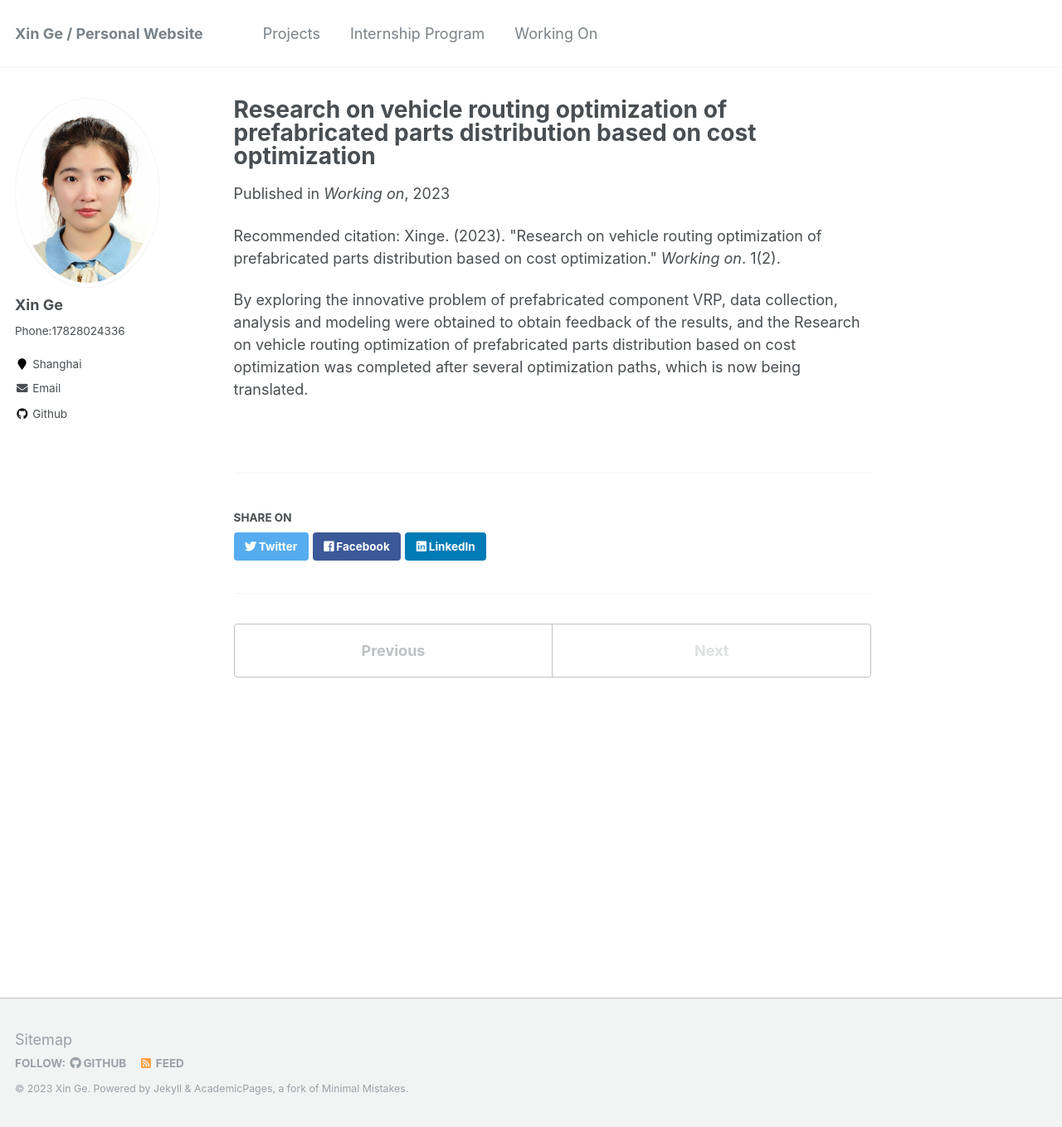
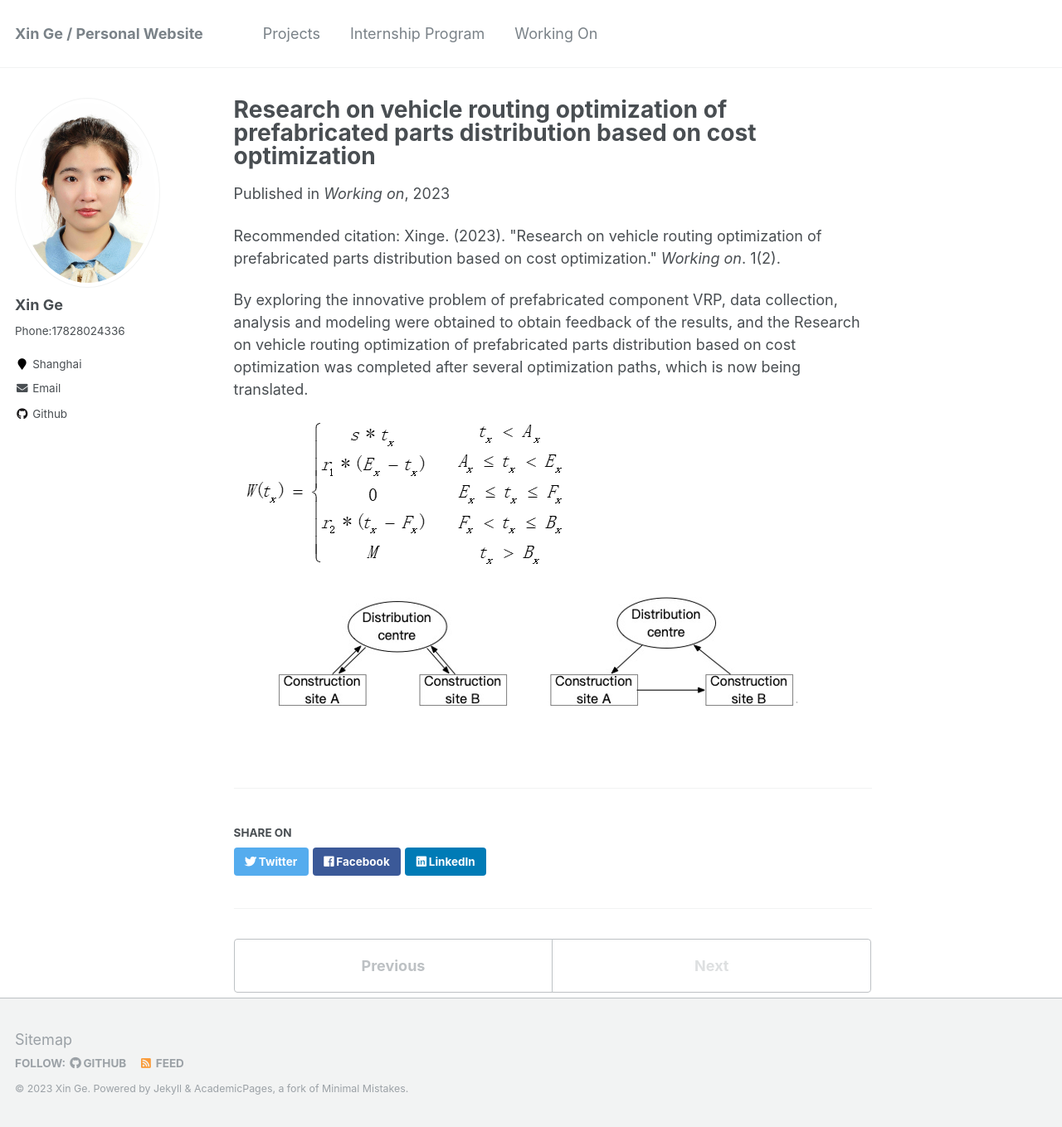
Before and after one commit to Esther0630/Esther0630.github.io, a Jekyll site: the page built from _publications/2010-10-01-paper-title-number-2.md, in a window 1280 px wide and 1359 px high. Shown: the whole window at 83% size. Built offline with Jekyll 4.4.1, drawn with Linux system fonts in a browser that asks for light colours; a file with an impossible date is left out.

Commit message:
Update 2010-10-01-paper-title-number-2.md

```diff
--- a/_publications/2010-10-01-paper-title-number-2.md
+++ b/_publications/2010-10-01-paper-title-number-2.md
@@ -8,3 +8,4 @@ venue: 'Working on'
 citation: 'Xinge. (2023). &quot;Research on vehicle routing optimization of prefabricated parts distribution based on cost optimization.&quot; <i>Working on</i>. 1(2).'
 ---
 By exploring the innovative problem of prefabricated component VRP, data collection, analysis and modeling were obtained to obtain feedback of the results, and the Research on vehicle routing optimization of prefabricated parts distribution based on cost optimization was completed after several optimization paths, which is now being translated.
+<br/><img src='/images/VRP paper1.png'><br/><img src='/images/VRP paper2.png'>
```
